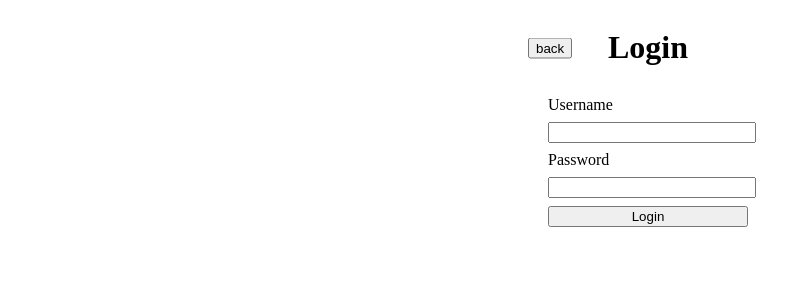
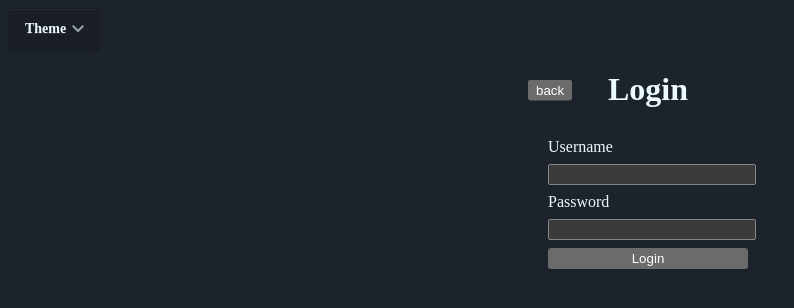
Before and after one commit to Viyi/PolyParty, a SvelteKit app in the folder frontend/: page /login in a window 1280 px wide. Shown: the top 308 px of the page, without its empty margins (0-794 px from the left). Built offline with nearby package versions, Linux system fonts and the light colour scheme.

Commit message:
feat: themes!

```diff
--- a/frontend/src/app.css
+++ b/frontend/src/app.css
@@ -1,6 +1,11 @@
 @tailwind base;
 @tailwind components;
 @tailwind utilities;
+
+@plugin "daisyui" {
+  themes: all;
+}
+
 
 
 .parent-container {
--- /dev/null
+++ b/frontend/src/conts.ts
@@ -0,0 +1,5 @@
+import { browser } from '$app/environment';
+
+export const API_HOST = browser
+	? `${window.location.protocol}//localhost:8051`
+	: 'http://localhost:8051'; // Fallback for server-side rendering
--- /dev/null
+++ b/frontend/src/lib/components/ThemeDropdown.svelte
@@ -0,0 +1,55 @@
+<div class="dropdown mb-72">
+  <div tabindex="0" role="button" class="btn m-1">
+    Theme
+    <svg
+      width="12px"
+      height="12px"
+      class="inline-block h-2 w-2 fill-current opacity-60"
+      xmlns="http://www.w3.org/2000/svg"
+      viewBox="0 0 2048 2048">
+      <path d="M1799 349l242 241-1017 1017L7 590l242-241 775 775 775-775z"></path>
+    </svg>
+  </div>
+  <ul tabindex="-1" class="dropdown-content bg-base-300 rounded-box z-1 w-52 p-2 shadow-2xl">
+    <li>
+      <input
+        type="radio"
+        name="theme-dropdown"
+        class="theme-controller w-full btn btn-sm btn-block btn-ghost justify-start"
+        aria-label="Default"
+        value="default" />
+    </li>
+    <li>
+      <input
+        type="radio"
+        name="theme-dropdown"
+        class="theme-controller w-full btn btn-sm btn-block btn-ghost justify-start"
+        aria-label="Retro"
+        value="retro" />
+    </li>
+    <li>
+      <input
+        type="radio"
+        name="theme-dropdown"
+        class="theme-controller w-full btn btn-sm btn-block btn-ghost justify-start"
+        aria-label="Cyberpunk"
+        value="cyberpunk" />
+    </li>
+    <li>
+      <input
+        type="radio"
+        name="theme-dropdown"
+        class="theme-controller w-full btn btn-sm btn-block btn-ghost justify-start"
+        aria-label="Valentine"
+        value="valentine" />
+    </li>
+    <li>
+      <input
+        type="radio"
+        name="theme-dropdown"
+        class="theme-controller w-full btn btn-sm btn-block btn-ghost justify-start"
+        aria-label="Aqua"
+        value="aqua" />
+    </li>
+  </ul>
+</div>
--- a/frontend/src/routes/+layout.svelte
+++ b/frontend/src/routes/+layout.svelte
@@ -1,5 +1,10 @@
-<script>
-  import "../app.css";
+<script lang="ts">
+	import '../app.css';
+	import favicon from '$lib/assets/favicon.svg';
+	import ThemeDropdown from '$lib/components/ThemeDropdown.svelte';
+
+	let { children } = $props();
 </script>
-
-<slot />
+<nav><ThemeDropdown></ThemeDropdown></nav>
+<svelte:head><link rel="icon" href={favicon} /></svelte:head>
+{@render children()}
--- a/frontend/src/routes/+page.svelte
+++ b/frontend/src/routes/+page.svelte
@@ -1,9 +1,11 @@
 <script>
     import { goto } from "$app/navigation";
+	import ThemeDropdown from "$lib/components/ThemeDropdown.svelte";
 </script>
 
 <div style="width: 100vw; display: flex; flex-direction: column; justify-content: center; align-items: center; gap: 8px">
     <h1>Welcome to Poly Party</h1>
     <button on:click={() => goto("/login")} style="max-width: 200px; min-width: 200px;">Login</button>
     <button on:click={() => goto("/register")} style="max-width: 200px; min-width: 200px;">Register</button>
+
 </div>
--- a/frontend/src/routes/layout.css
+++ /dev/null
@@ -1,3 +0,0 @@
-@import 'tailwindcss';
-@plugin '@tailwindcss/forms';
-@plugin '@tailwindcss/typography';
--- a/frontend/src/routes/login/+page.svelte
+++ b/frontend/src/routes/login/+page.svelte
@@ -1,6 +1,7 @@
 <script>
     import { goto } from "$app/navigation";
     import "../../app.css"
+	import { API_HOST } from "../../conts";
 
     let username = ''
     let password = ''
@@ -11,7 +12,7 @@
             formData.append("username", username)
             formData.append("password", password)
 
-            const response = await fetch('http://10.0.0.165:8051/auth/login',{
+            const response = await fetch(`${API_HOST}/auth/login`,{
                 method: "POST",
                 headers: {
                     "Content-Type": "application/x-www-form-urlencoded"
--- a/frontend/src/routes/register/+page.svelte
+++ b/frontend/src/routes/register/+page.svelte
@@ -1,6 +1,7 @@
 <script>
     import { goto } from "$app/navigation";
     import "../../app.css"
+	import { API_HOST } from "../../conts";
 
     let username = ''
     let password = ''
@@ -8,7 +9,7 @@
 
     async function login() {
         try{
-            const response = await fetch('http://10.0.0.165:8051/auth/register',{
+            const response = await fetch(`${API_HOST}/auth/register`,{
                 method: "POST",
                 headers: {
                     "Content-Type": "application/json",
--- a/frontend/src/routes/user/+page.svelte
+++ b/frontend/src/routes/user/+page.svelte
@@ -1,12 +1,13 @@
 <script>
     import { goto } from "$app/navigation";
+	import { API_HOST } from "../../conts";
 
     let username = ''
     let password = ''
 
     async function login() {
         try{
-            const response = await fetch('http://10.0.0.165:8051/auth/login',{
+            const response = await fetch(`${API_HOST}/auth/login`,{
                 method: "POST",
                 headers: {
                     "Content-Type": "application/json",
```
